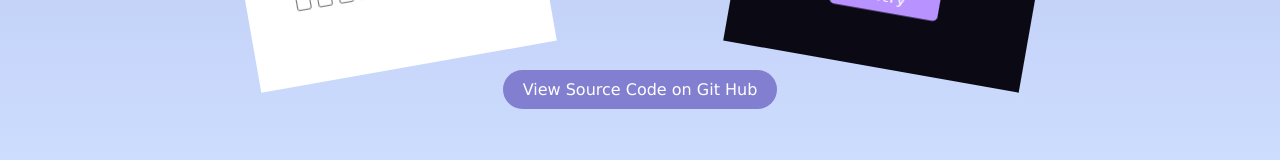
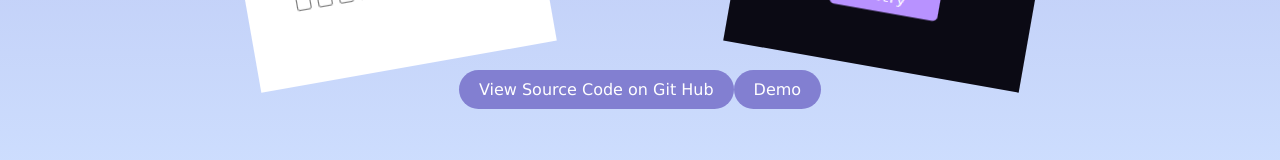
Before and after one commit to Boixzz/ParallaxPorfolio, a plain HTML site: page index.html in a window 1280 px wide. Shown: the part 2634-2794 px from the top of the page. Drawn offline with Linux system fonts and the light colour scheme.

Commit message:
Update index.html

```diff
--- a/index.html
+++ b/index.html
@@ -85,6 +85,9 @@
             <a href="https://github.com/Boixzz/CheckSnake">
                 <button class="pj-b">View Source Code on Git Hub</button>
             </a>
+            <a href="https://heroic-donut-1ce9d6.netlify.app">
+                <button class="pj-b">Demo</button>
+            </a>
         </div>
     </div>
     <div class="fou" id="fou">
```
